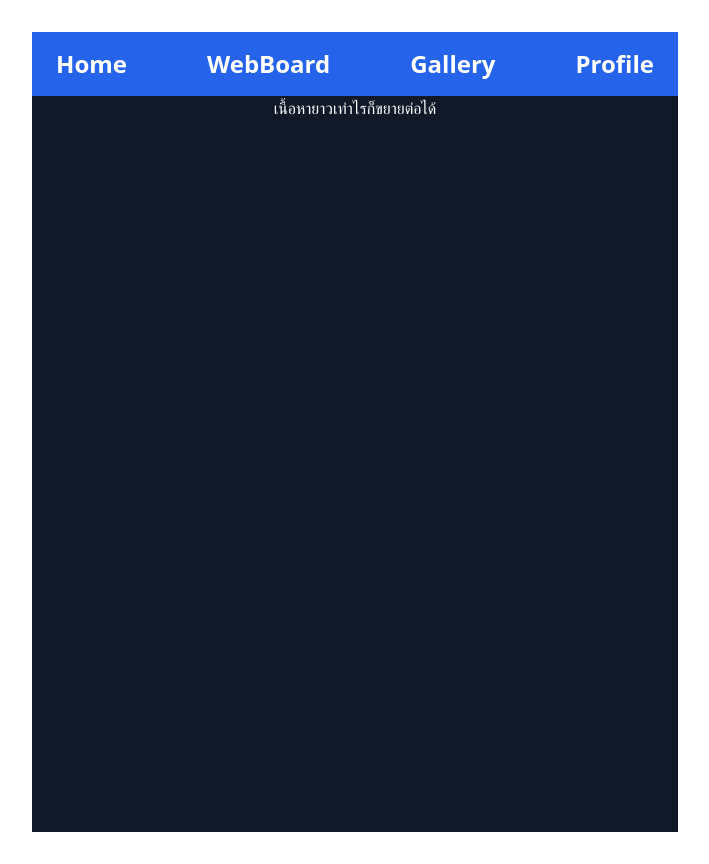
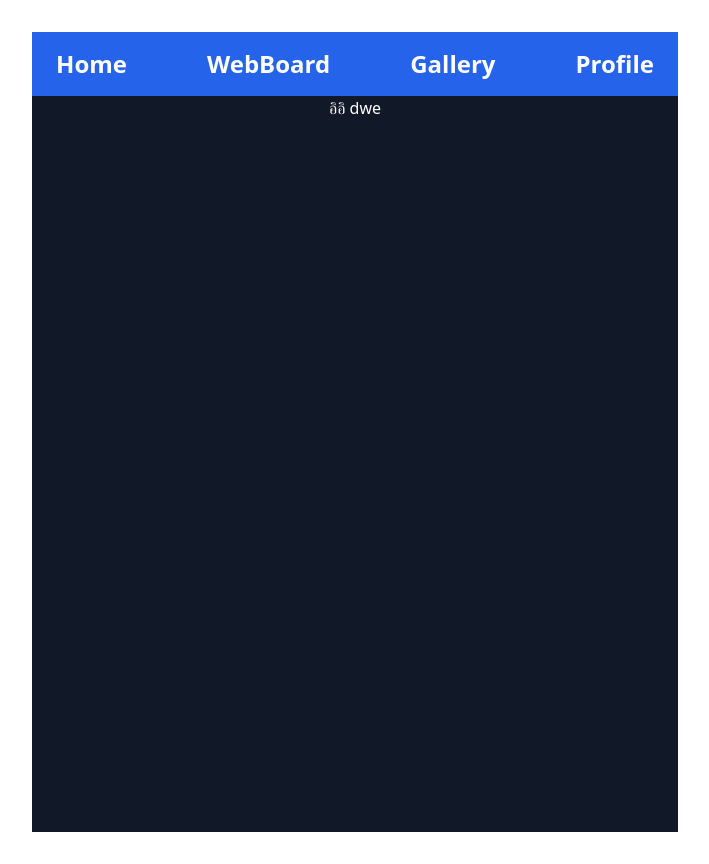
Before and after one commit to 94Diary/Fhisng_AND_Trading_WEB, a React (Vite) app: page / in a window 1280 px wide. Shown: the whole page, without its empty margins (285-994 px from the left). Built offline with nearby package versions, Linux system fonts and the light colour scheme.

Commit message:
แก้ APP tsx

```diff
--- a/src/App.tsx
+++ b/src/App.tsx
@@ -7,7 +7,7 @@ function App() {
   return (
    <main className="min-h-screen bg-gray-900 text-white">
     <NavBar></NavBar>
-    เนื้อหายาวเท่าไรก็ขยายต่อได้
+    อิอิ dwe
   </main>
 
 
```
